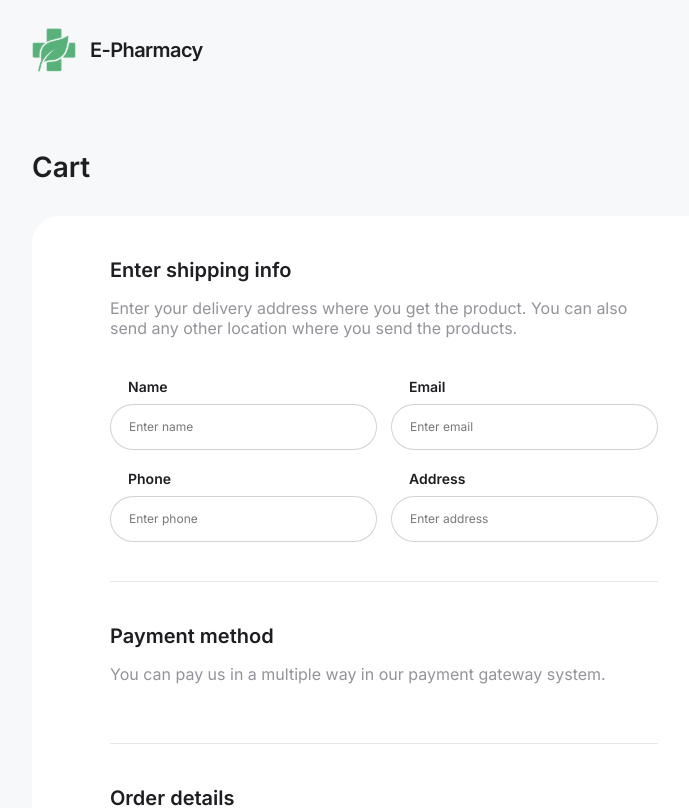
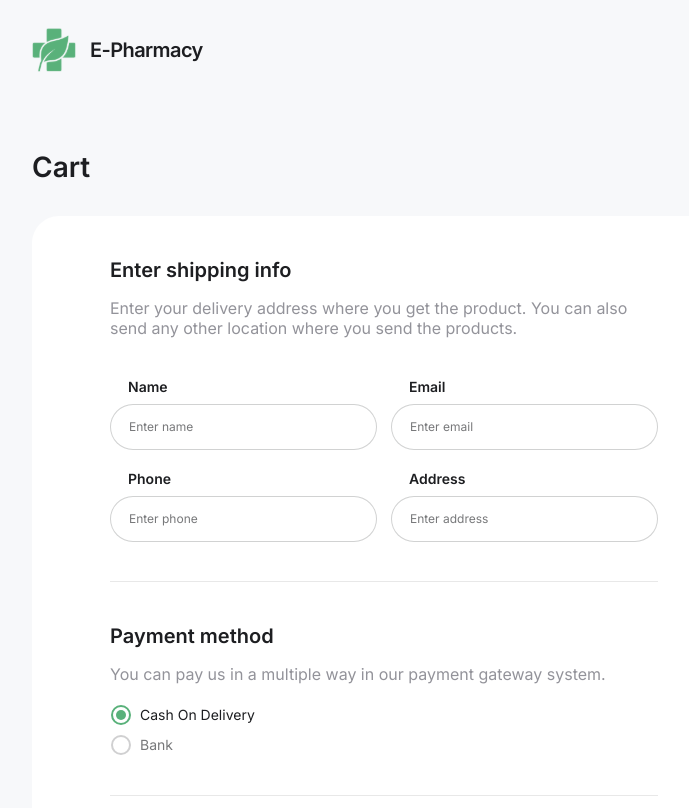
Before and after one commit to milenness/e-pharmacy-frontend, a Next.js app: page /cart in a window 1280 px wide. Shown: the top 808 px of the page, without its empty margins (256-945 px from the left). Built offline with nearby package versions, Linux system fonts and the light colour scheme.

Commit message:
add radio button selection for payment methods with styles

```diff
--- a/components/PaymentMethod/PaymentMethod.module.css
+++ b/components/PaymentMethod/PaymentMethod.module.css
@@ -32,3 +32,69 @@ margin-bottom: 12px;
   margin-bottom: 20px;
   color: var(--text-gray);
 }
+
+.radioGroup {
+  display: flex;
+  flex-direction: column;
+  gap: 8px;
+}
+
+.radioLabel {
+  display: flex;
+  align-items: center;
+  gap: 9px;
+  padding-left: 1px;
+  padding-top: 1px;
+  padding-bottom: 1px;
+  cursor: pointer;
+  user-select: none;
+}
+
+.hiddenRadio {
+  position: absolute;
+  opacity: 0;
+  cursor: pointer;
+  height: 0;
+  width: 0;
+}
+
+.customRadio {
+  display: flex;
+  justify-content: center;
+  align-items: center;
+  width: 20px;
+  height: 20px;
+  border-radius: 10px;
+border: 2px solid rgba(18, 20, 23, 0.20);
+  background-color: transparent;
+  transition: border-color 0.2s ease-in-out;
+}
+
+.customRadio::after {
+  content: "";
+  width: 10px;
+  height: 10px;
+  border-radius: 50%;
+  background-color: var(--primary-color);
+  transform: scale(0);
+  transition: transform var(--main-transition);
+}
+
+.hiddenRadio:checked + .customRadio {
+  border-color: var(--primary-color);
+}
+
+.hiddenRadio:checked + .customRadio::after {
+  transform: scale(1);
+}
+
+.labelText {
+  font-size: 14px;
+line-height: 1.29;
+  color: rgba(29, 30, 33, 0.60);
+  transition: color var(--main-transition);
+}
+
+.hiddenRadio:checked ~ .labelText {
+  color: var(--text-dark);
+}
--- a/components/PaymentMethod/PaymentMethod.tsx
+++ b/components/PaymentMethod/PaymentMethod.tsx
@@ -1,12 +1,44 @@
+"use client";
+
 import css from "./PaymentMethod.module.css";
+import { useId } from "react";
+import { Field } from "formik";
 
 export default function PaymentMethod() {
+  const fieldId = useId();
+
   return (
     <div className={css.wrapper}>
       <h2 className={css.title}>Payment method</h2>
       <p className={css.text}>
         You can pay us in a multiple way in our payment gateway system.
       </p>
+
+      <div className={css.radioGroup}>
+        <label className={css.radioLabel} htmlFor={`${fieldId}-cash`}>
+          <Field
+            type="radio"
+            name="paymentMethod"
+            value="cash"
+            id={`${fieldId}-cash`}
+            className={css.hiddenRadio}
+          />
+          <span className={css.customRadio}></span>
+          <span className={css.labelText}>Cash On Delivery</span>
+        </label>
+
+        <label className={css.radioLabel} htmlFor={`${fieldId}-bank`}>
+          <Field
+            type="radio"
+            name="paymentMethod"
+            value="bank"
+            id={`${fieldId}-bank`}
+            className={css.hiddenRadio}
+          />
+          <span className={css.customRadio}></span>
+          <span className={css.labelText}>Bank</span>
+        </label>
+      </div>
     </div>
   );
 }
```
